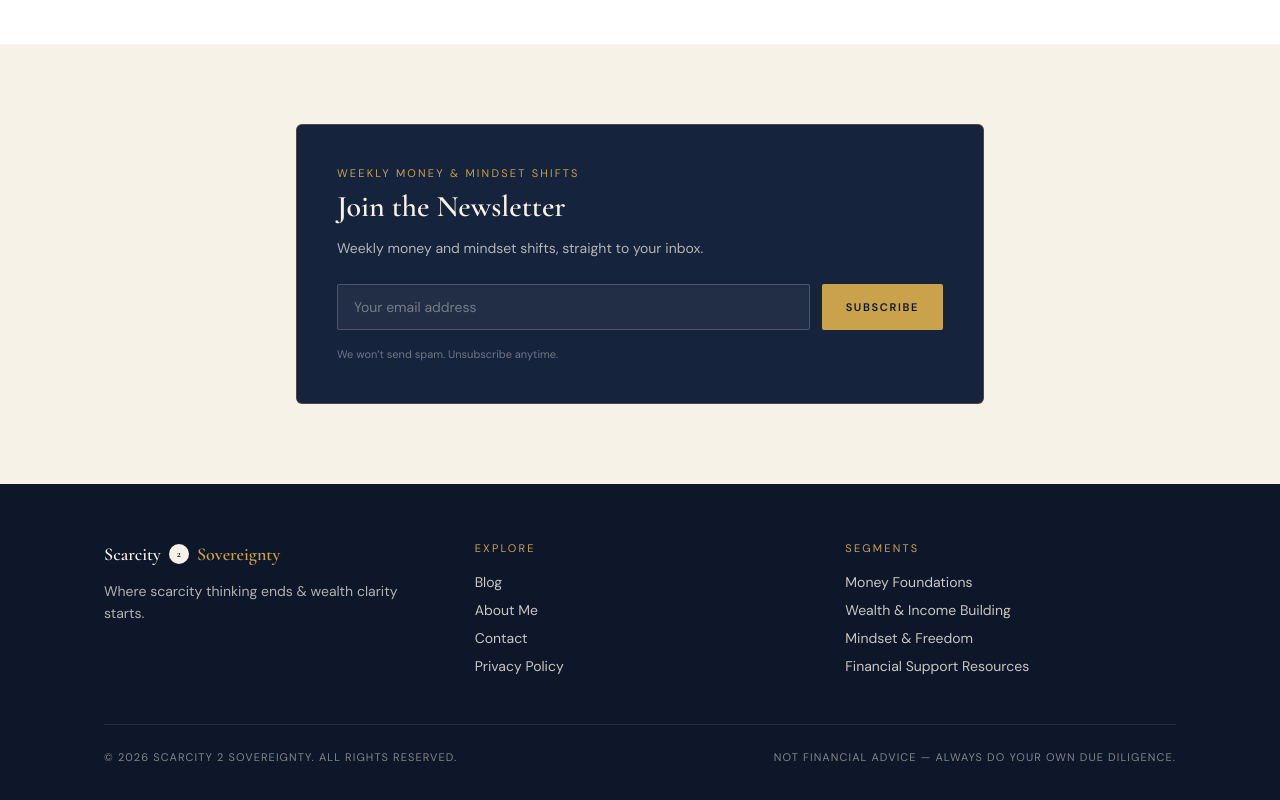
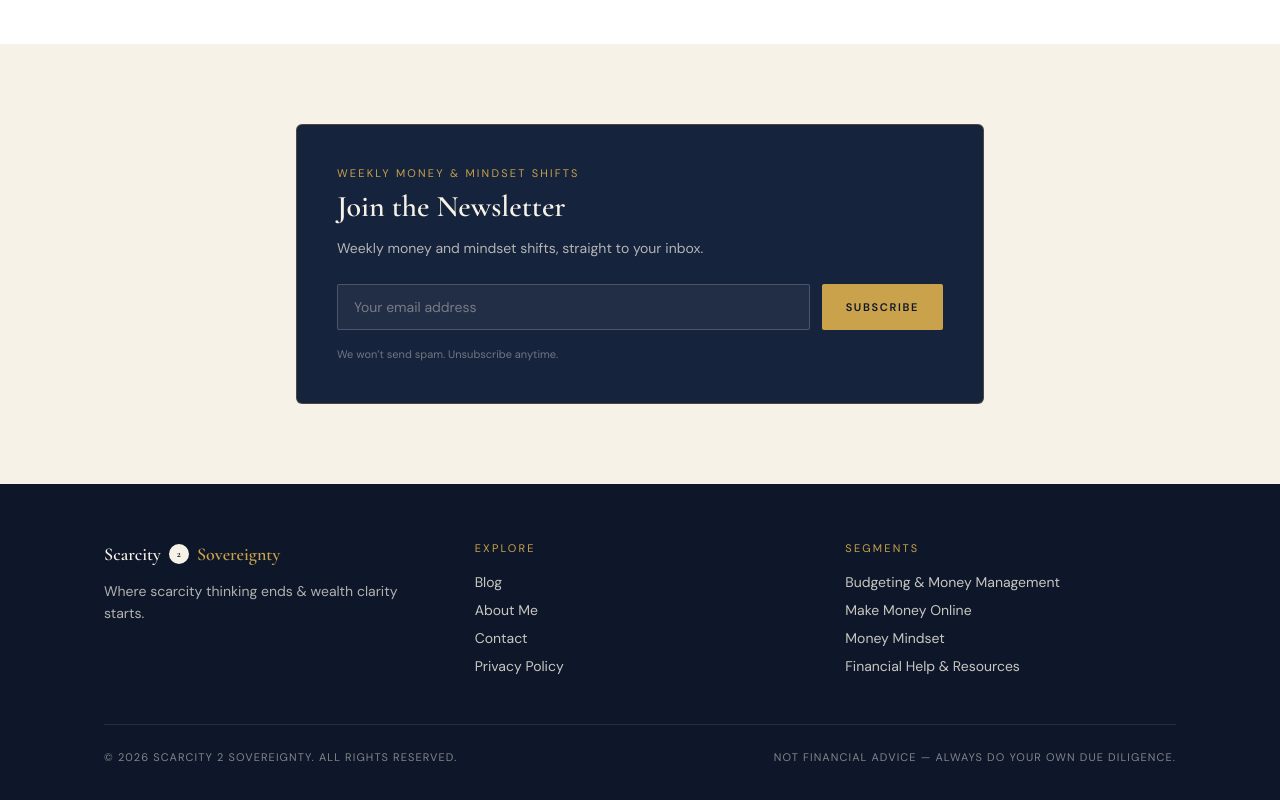
Before and after one commit to Ak-Lexzy1/Scarcity-to-Sovereignty-, a Next.js app: page / in a window 1280 px wide. Shown: the part 2218-3018 px from the top of the page. Built offline with nearby package versions, Linux system fonts and the light colour scheme.

Commit message:
Update footer links for segments

```diff
--- a/src/components/Footer.tsx
+++ b/src/components/Footer.tsx
@@ -31,11 +31,10 @@ export default function Footer() {
           <div>
             <p className="text-[11px] uppercase tracking-[0.2em] text-gold">Segments</p>
             <ul className="mt-4 space-y-2 text-sm text-cream/80">
-              <li><Link href="/blog?segment=money-foundations" className="hover:text-gold">Money Foundations</Link></li>
-              <li><Link href="/blog?segment=wealth-income-building" className="hover:text-gold">Wealth &amp; Income Building</Link></li>
-              <li><Link href="/blog?segment=mindset-freedom" className="hover:text-gold">Mindset &amp; Freedom</Link></li>
-              <li><Link href="/blog?segment=financial-support-resources" className="hover:text-gold">Financial Support Resources</Link></li>
-            </ul>
+              <li><Link href="/blog?segment=money-foundations" className="hover:text-gold">Budgeting & Money Management</Link></li>
+              <li><Link href="/blog?segment=wealth-income-building" className="hover:text-gold">Make Money Online</Link></li>
+              <li><Link href="/blog?segment=mindset-freedom" className="hover:text-gold">Money Mindset</Link></li>
+              <li><Link href="/blog?segment=financial-support-resources" className="hover:text-gold">Financial Help & Resources</Link></li>            </ul>
           </div>
         </div>
 
```
